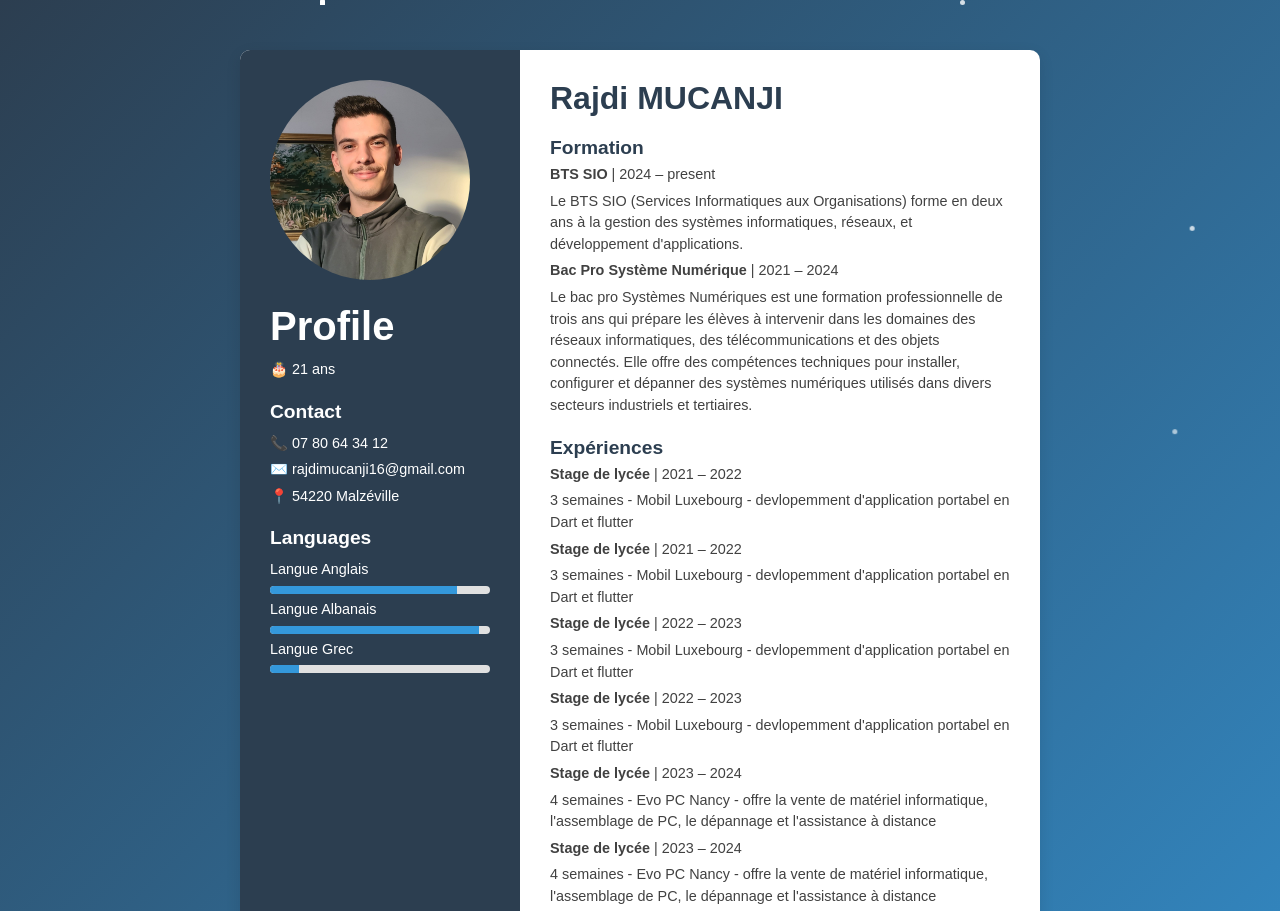
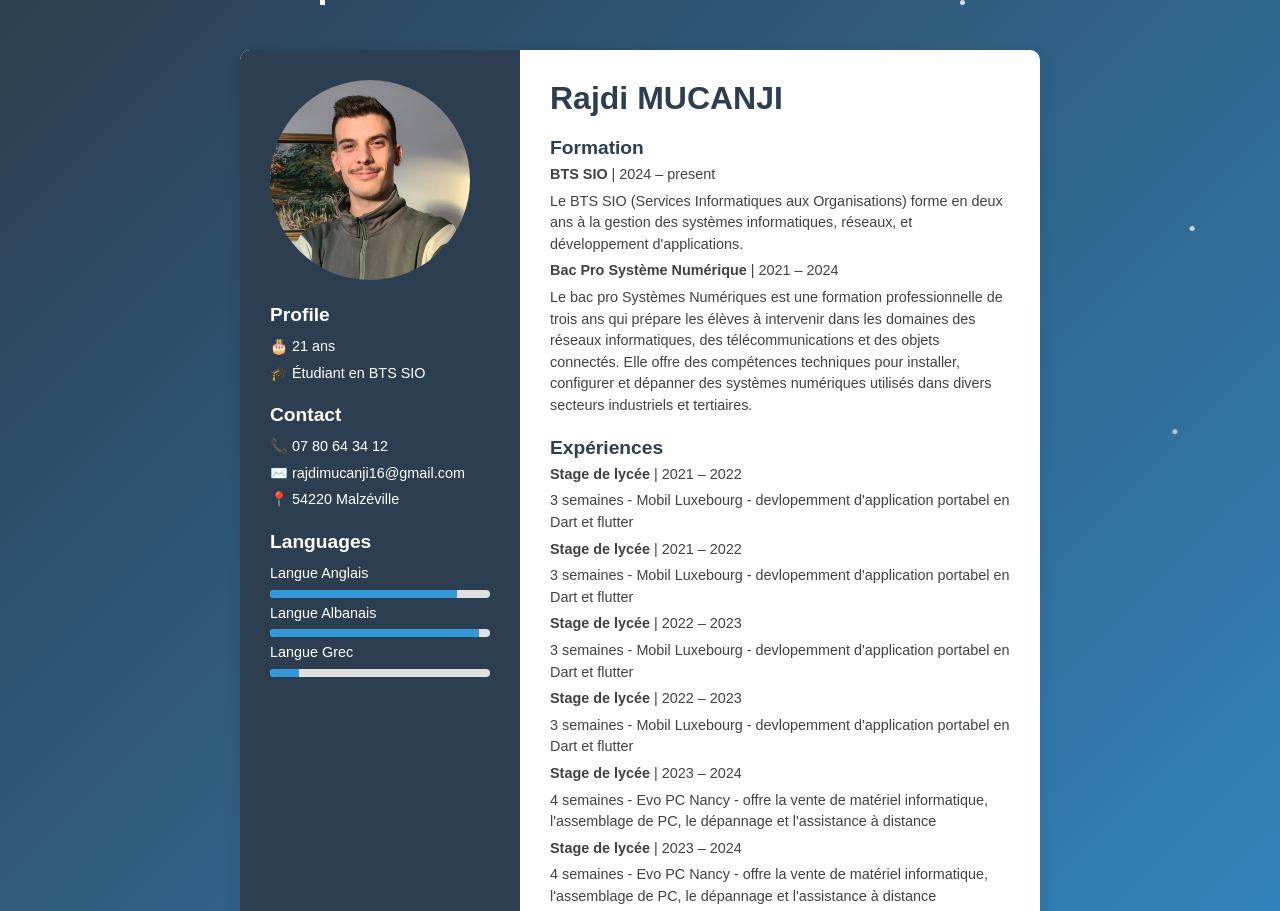
Before and after one commit to Rajdi16/Rajdi16.github.io, a plain HTML site: page index.html in a window 1280 px wide. Shown: the top 911 px of the page. Drawn offline with Linux system fonts and the light colour scheme.

Commit message:
Update index.html

```diff
--- a/index.html
+++ b/index.html
@@ -52,9 +52,10 @@
                 <div class="left">
                     <img src="profil_pic.jpg" alt="Profile Image">
 
-                    <h2>Profile</h2>
+                    <h3>Profile</h3>
                     <div class="left-section">
                         <p>🎂 <span id="age"></span> ans</p>
+                        <p>🎓 Étudiant en BTS SIO</p>
                     </div>
                     <h3>Contact</h3>
                     <div class="left-section">
```
